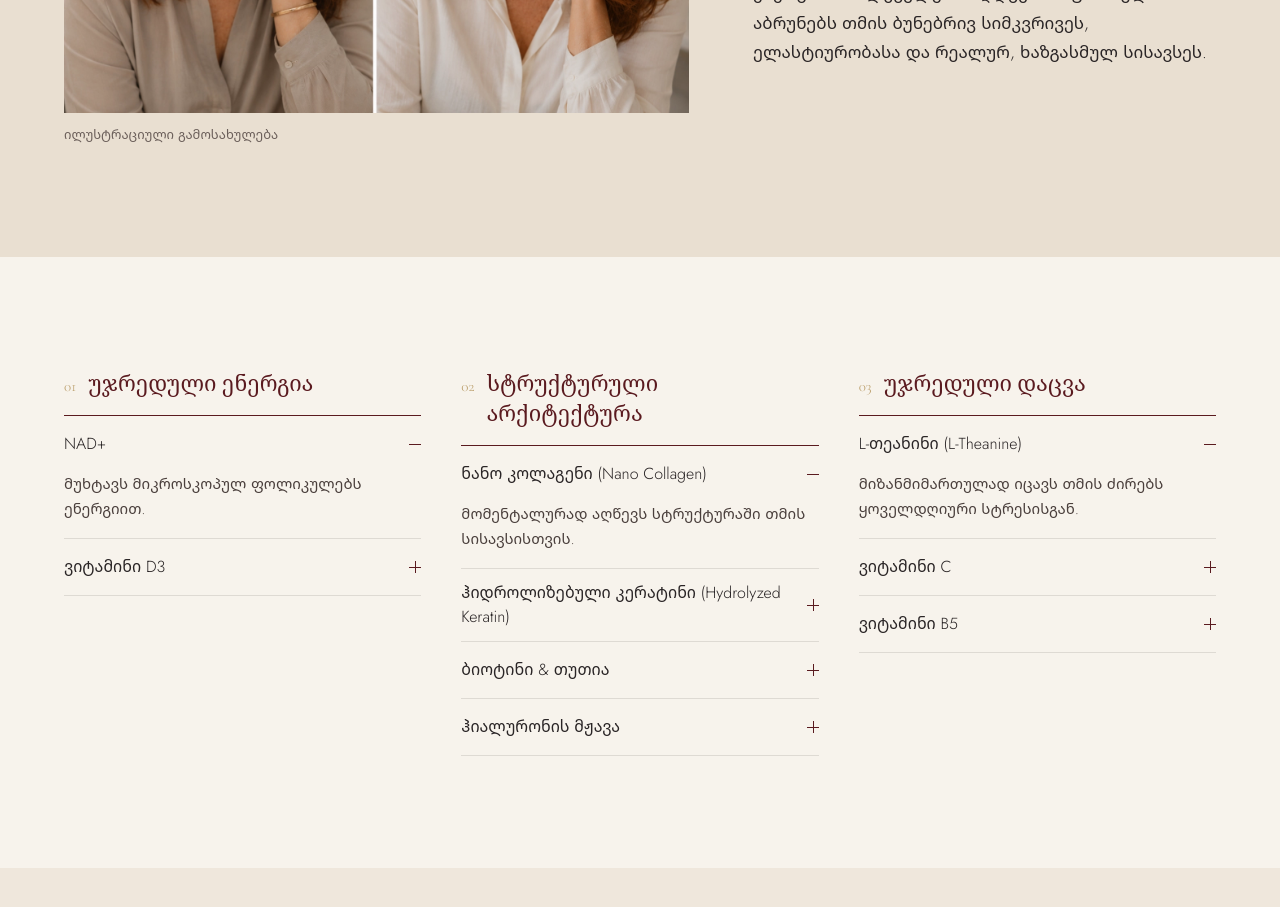
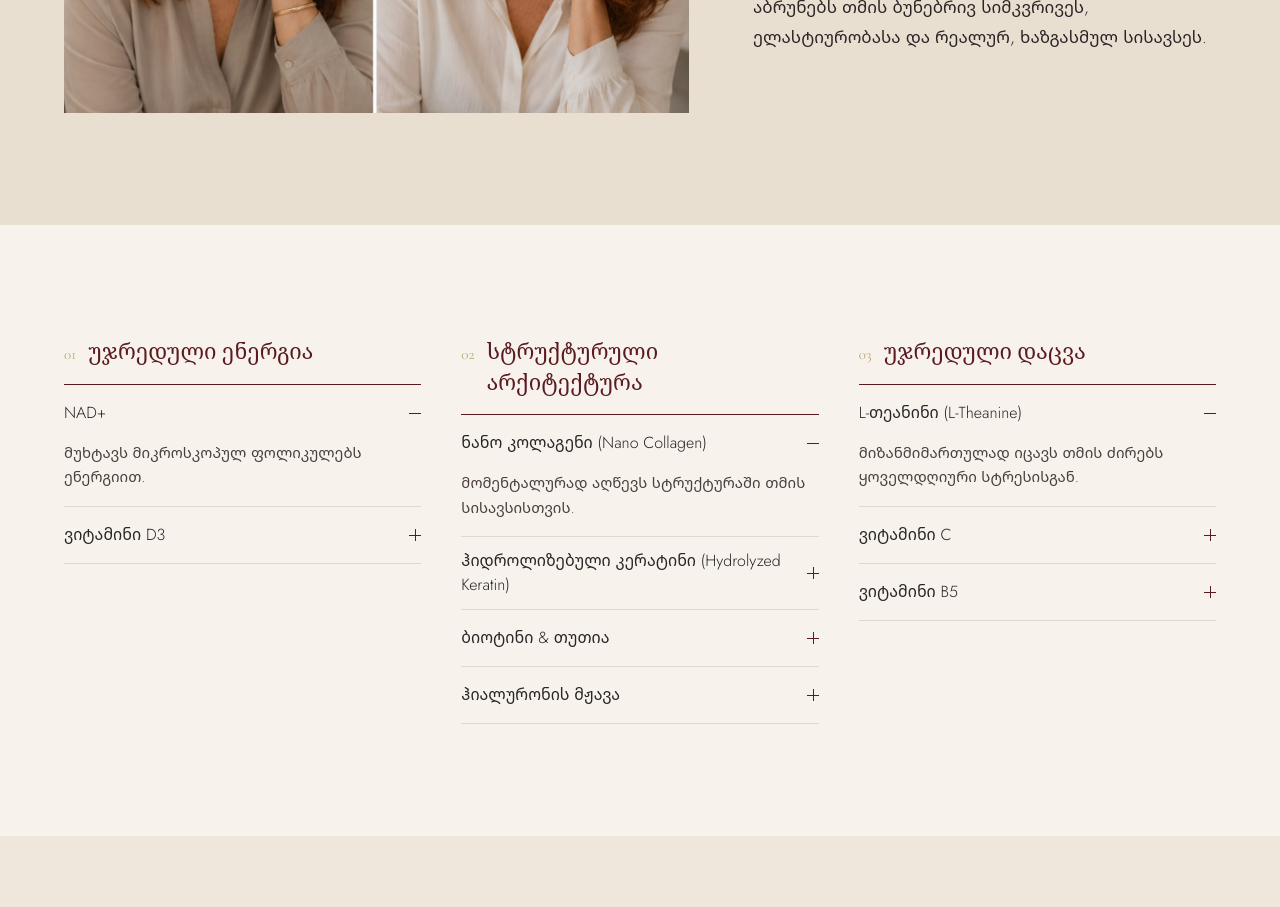
Before and after one commit to Ladystardust19/thamra, a Next.js app: page /product/hair-cell-nad in a window 1280 px wide. Shown: the part 1320-2227 px from the top of the page. Built offline with nearby package versions, Linux system fonts and the light colour scheme.

Commit message:
Remove the NAD+ portrait caption

```diff
--- a/components/nad/NadTimeline.tsx
+++ b/components/nad/NadTimeline.tsx
@@ -1,8 +1,7 @@
 import Image from "next/image";
 import { TIMELINE } from "@/lib/hairCellNad";
 
-// Section 2. The portrait is an illustrative image, not a documented customer
-// result, so it is captioned as such and not split into "before/after" tabs.
+// Section 2 uses an illustrative portrait.
 export default function NadTimeline() {
   return (
     <section aria-labelledby="nad-timeline" className="w-full bg-[#E9DFD1]">
@@ -16,9 +15,6 @@ export default function NadTimeline() {
             sizes="(min-width: 1024px) 720px, 100vw"
             className="h-auto w-full"
           />
-          <figcaption className="mt-3 font-body text-[13px] font-light text-[#6B5F5A]">
-            ილუსტრაციული გამოსახულება
-          </figcaption>
         </figure>
         <div>
           <h2
```
